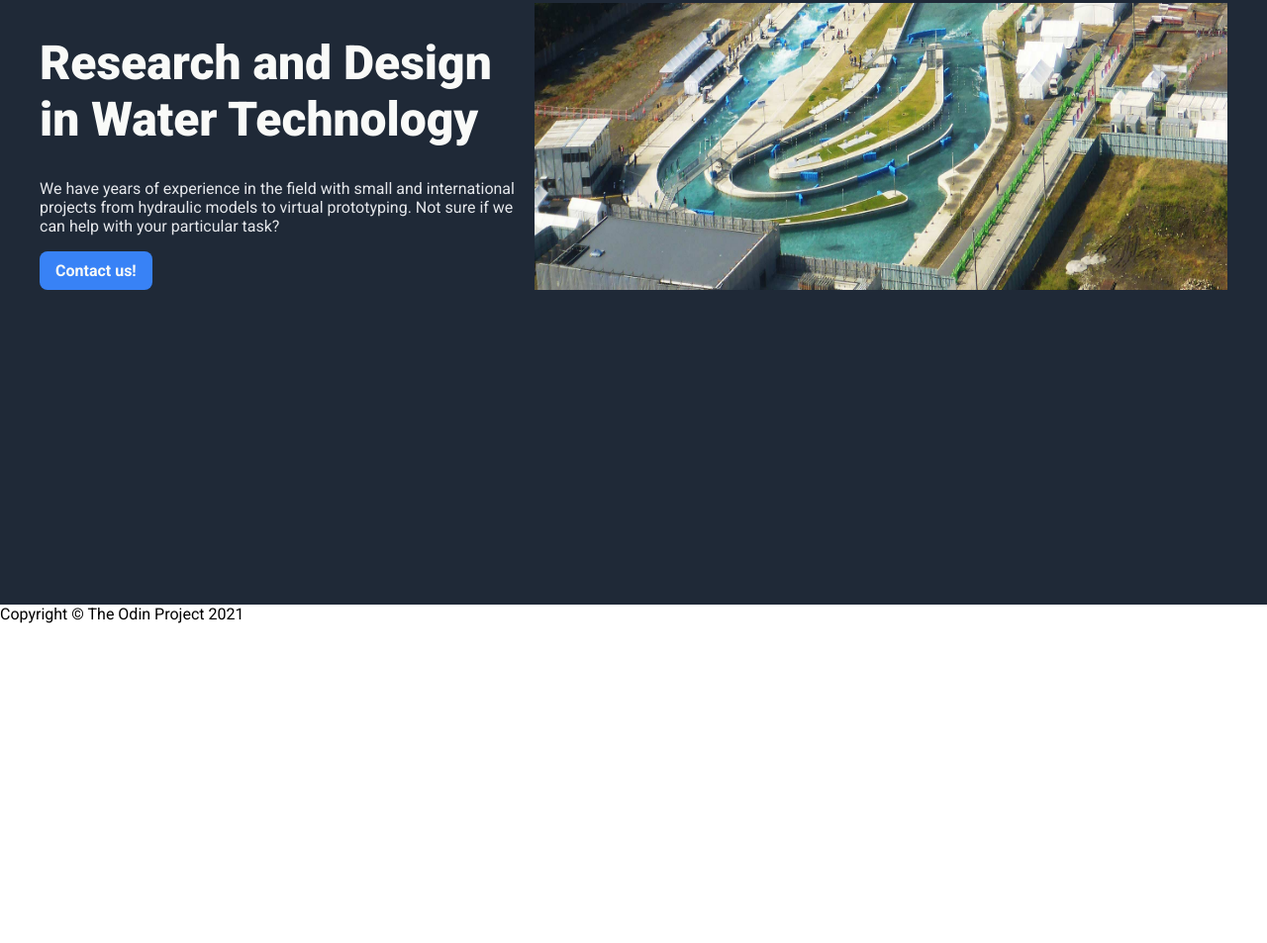
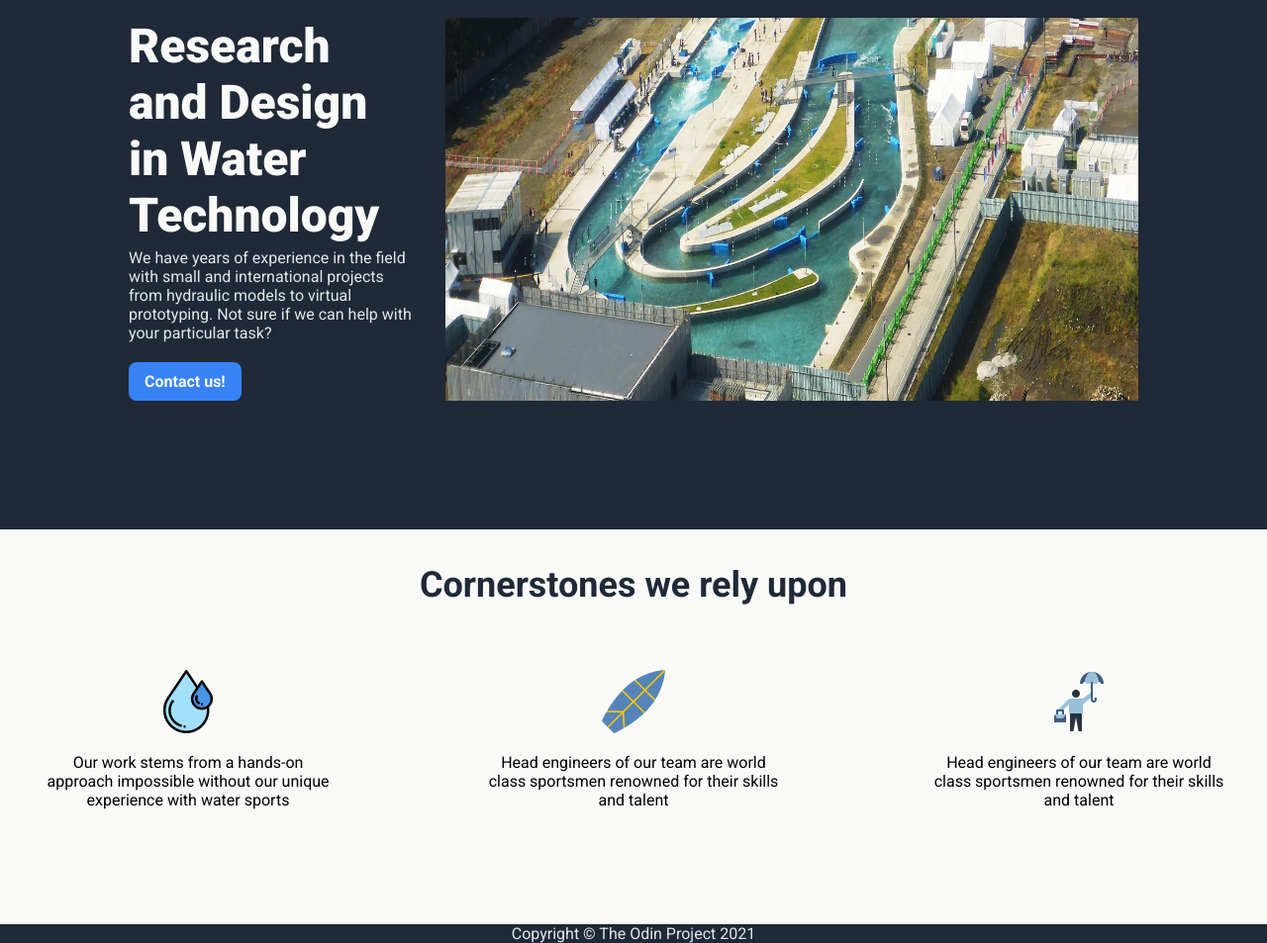
Before and after one commit to Rattlehead90/landing-page, a plain HTML site: page index.html in a window 1280 px wide. Shown: the part 170-1123 px from the top of the page at 99% size. Before the commit the page ends 800 px from the top, so only its background shows below. Drawn offline with Linux system fonts and the light colour scheme.

Commit message:
Add information section with media objects
There is a maybe a need to rewrite some of the texts as I've came up
with them from the top of the head.

```diff
--- a/index.html
+++ b/index.html
@@ -28,6 +28,30 @@
             </div>
             <img class="hero-image" src="./images/hlavickaorez-nahore-tokio-ps.jpg" alt="3D model of a river">
         </div>
+
+        <div class="information">
+            <div class="information-title">Cornerstones we rely upon</div>
+            <div class="information-container">
+                <div class="card">
+                    <img src="./images/water-drop.png" alt="water-drop">
+                    <div class="card-text">
+                        <p>Our work stems from a hands-on approach impossible without our unique experience with water sports</p>
+                    </div>
+                </div>
+                <div class="card">
+                    <img src="./images/surfboard.png" alt="surfboard">
+                    <div class="card-text">
+                        <p>Head engineers of our team are world class sportsmen renowned for their skills and talent</p>
+                    </div>
+                </div>
+                <div class="card">
+                    <img src="./images/resilience.png" alt="man with an umbrella">
+                    <div class="card-text">
+                        <p>Head engineers of our team are world class sportsmen renowned for their skills and talent</p>
+                    </div>
+                </div>
+            </div>
+        </div>
 </div>
 
 
--- a/style.css
+++ b/style.css
@@ -28,7 +28,8 @@ a {
 }
 
 .header,
-.main {
+.main,
+.footer {
     background-color: #1f2937;
 }
 
@@ -38,12 +39,20 @@ a {
     justify-content: space-around;
     padding: 15px;
     width: 100%;
-    padding-bottom: 130px;
+}
+
+.footer {
+    display: flex;
+    justify-content: center;
+    align-items: center;
+    color: #E5E7EB
+
 }
 
 .hero {
     display: flex;
     justify-content: center;
+    padding: 130px;
 }
 
 
@@ -51,13 +60,16 @@ h1 {
     color: #f9faf8;
     font-size: 48px;
     font-weight: 900;
-    width: 500px;
+    max-width: 470px;
+    margin: 0;
 }
 
 
 .hero-text > p {
     color: #E5E7EB;
-    width: 500px;
+    max-width: 470px;
+    margin-top: 5px;
+    margin-bottom: 20px;
 }
 
 .links > ul {
@@ -69,10 +81,10 @@ h1 {
 }
 
 .hero-image {
-    width: 700px;
+    max-width: 700px;
     height: auto;
+    margin-left: 30px;
 }
-
 
 button {
     padding: 10px 16px;
@@ -83,3 +95,33 @@ button {
     font-weight: bold;
     font-size: 16px;
 }
+
+.information {
+    background-color: #F9FAF8;
+    display: flex;
+    flex-direction: column;
+    justify-content: center;
+    align-items: center;
+    padding-bottom: 70px;
+}
+
+.information-title {
+    color: #1f2937;
+    font-size: 36px;
+    font-weight: 700;
+    margin: 35px;
+}
+
+.information-container {
+    display: flex;
+    padding: 30px;
+    justify-content: center;
+    gap: 150px;
+}
+
+.card {
+    flex: 1;
+    text-align: center;
+    max-width: 300px;
+
+}
```
Also changed, not shown: images/resilience.png (added), images/surfboard.png (added), images/water-drop.png (added).
